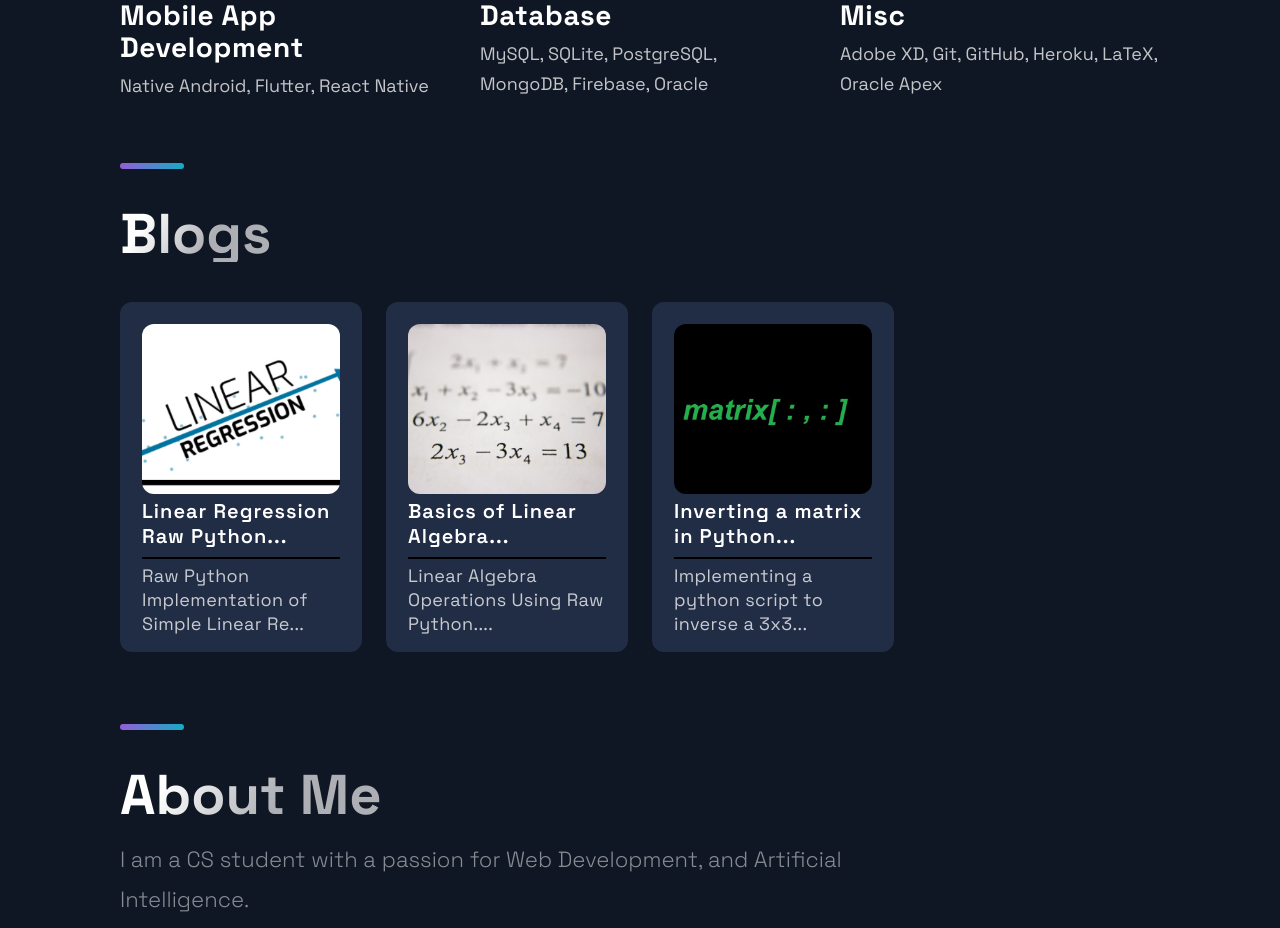
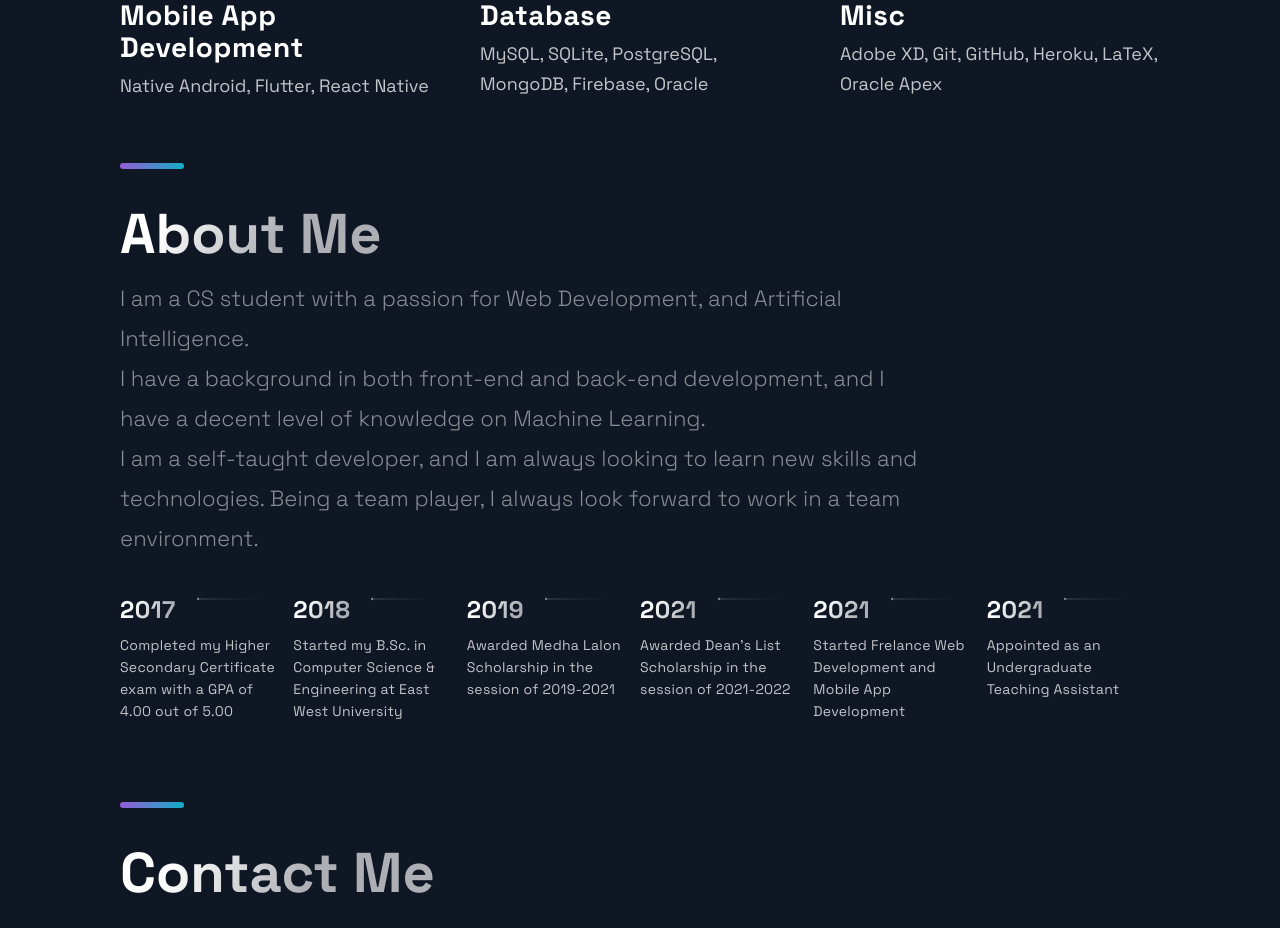
Before and after one commit to MeherajUlMahmmud/Portfolio, a Next.js app: page / in a window 1280 px wide. Shown: the part 3360-4288 px from the top of the page. Built offline with nearby package versions, Linux system fonts and the light colour scheme.

Commit message:
Update index.js

```diff
--- a/src/pages/index.js
+++ b/src/pages/index.js
@@ -17,7 +17,7 @@ const Home = () => {
       </Section>
       <Projects />
       <Technologies />
-      <Blogs/>
+      {/* <Blogs/> */}
       <Timeline />
       {/* <Acomplishments /> */}
     </Layout>
```
